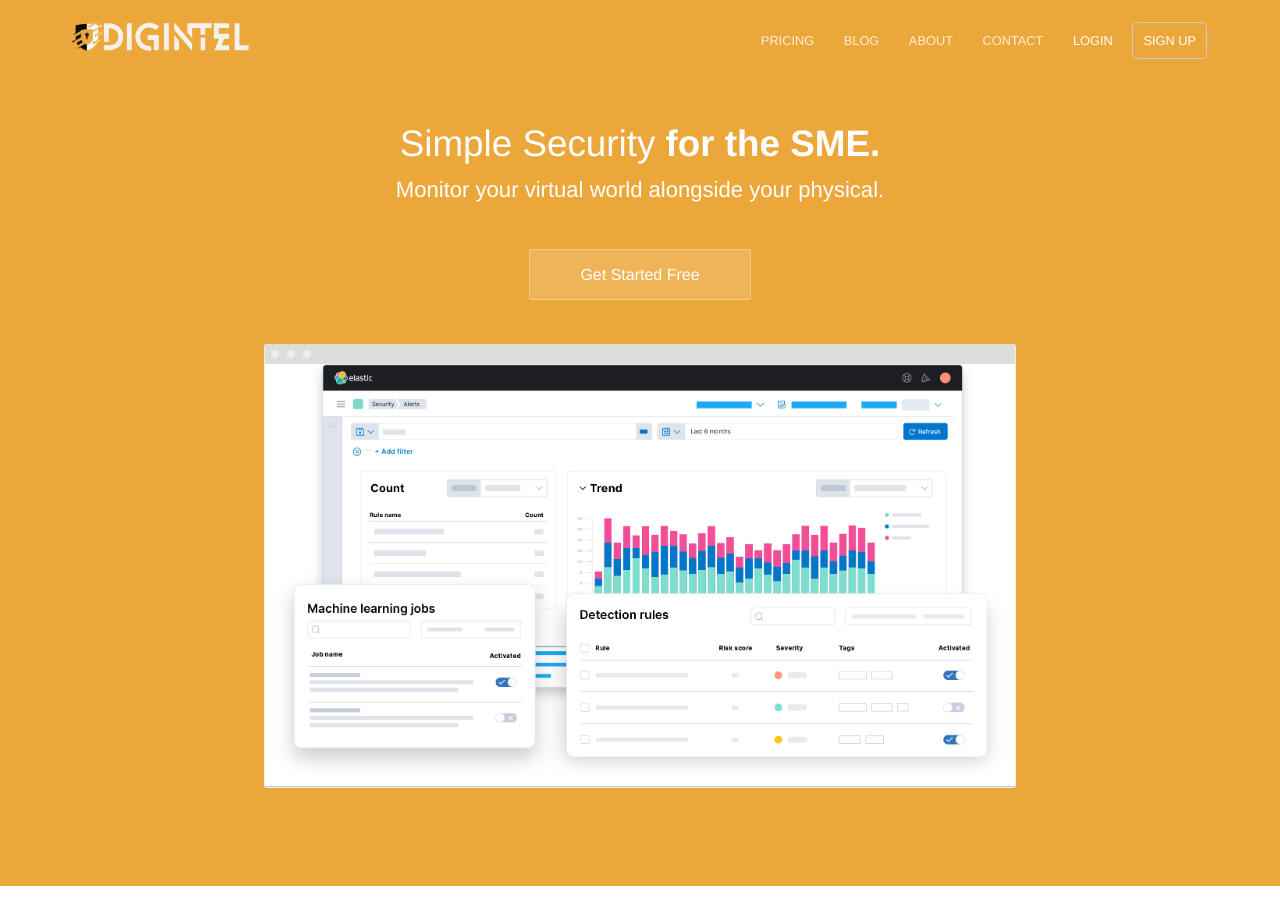
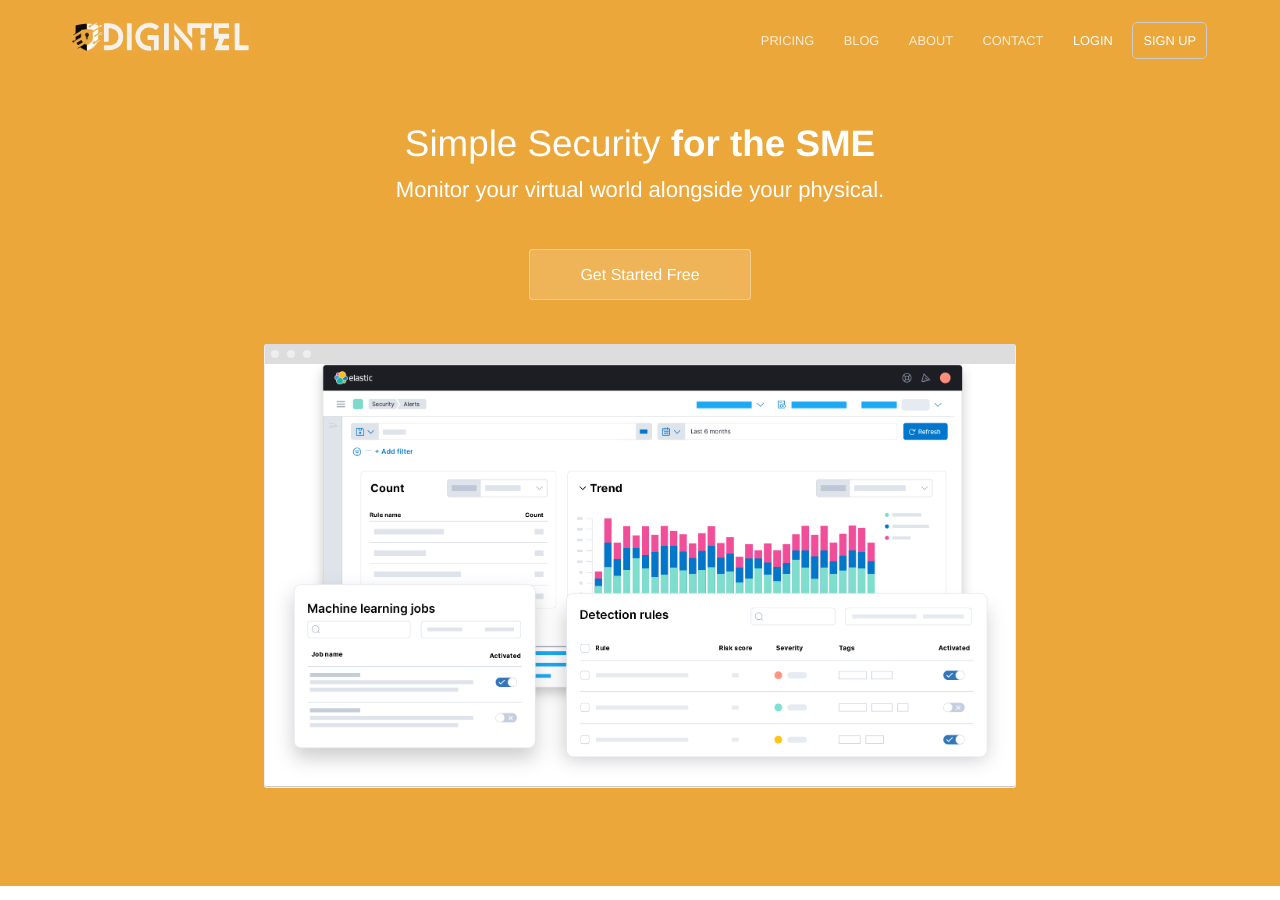
Before and after one commit to Josh-moreton/Josh-moreton.github.io, a Jekyll site: the page built from index.html, in a window 1280 px wide and 900 px high. Built offline with Jekyll 4.4.1, drawn with Linux system fonts in a browser that asks for light colours.

```diff
--- a/index.html
+++ b/index.html
@@ -4,7 +4,7 @@
 ---
 <section class="hero">
 	<div class="text-container">
-		<h1 class="editable">Simple Security <strong>for the SME.</strong></h1>
+		<h1 class="editable">Simple Security <strong>for the SME</strong></h1>
 		<p class="subtext editable">Monitor your virtual world alongside your physical.</p>
 		<div class="cta button alt"><a href="{{ site.baseurl }}/contact/">Get Started Free</a></div>
 		<div>
```
Also changed, not shown: apple-touch-icon.png.
